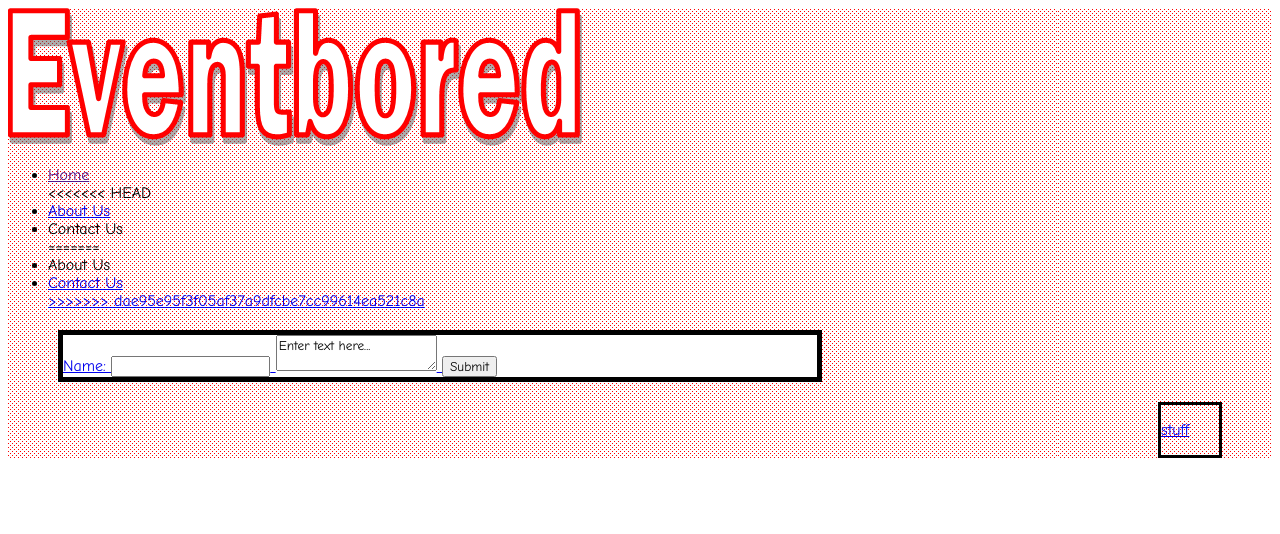
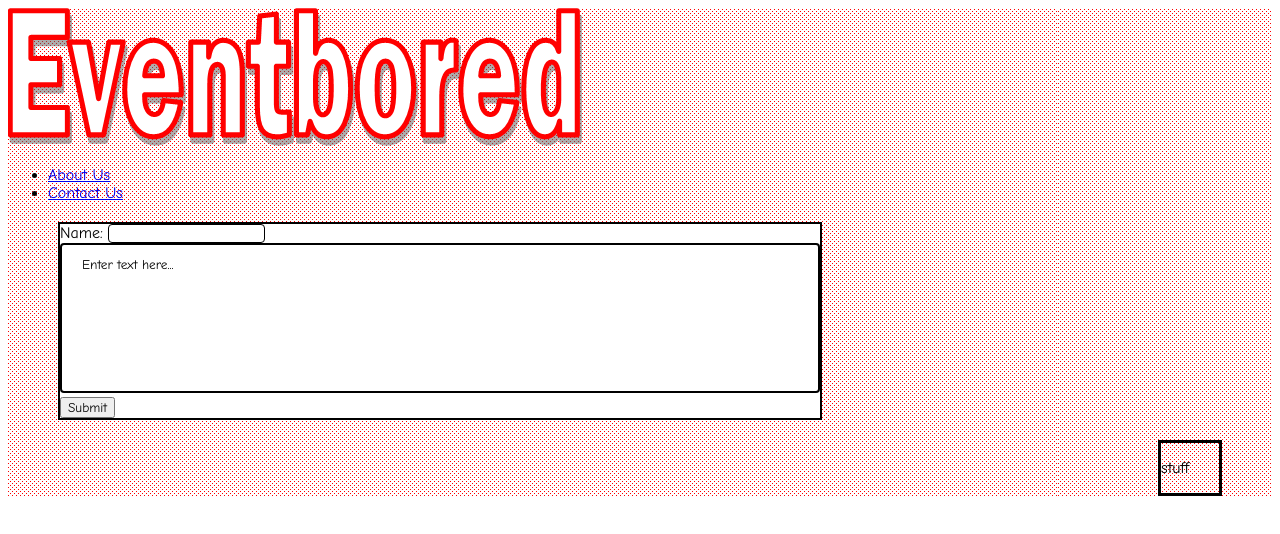
Before and after one commit to Kennysc/EventBored, a plain HTML site: page index.html in a window 1280 px wide. Drawn offline with Linux system fonts and the light colour scheme.

Commit message:
modified hyperlinks and textbox

```diff
--- a/index.html
+++ b/index.html
@@ -4,23 +4,17 @@
   <head>
       <meta charset="UTF-8">
       <title>EventBored</title>
-      <!-- Link to stylesheet -->
       <link href="./styles.css" rel="stylesheet">
     </head>
   <body>
   	<div id= "main_content">
-  		<img src="./EventBored_Title.png">
+  		<a href="./index.html">
+      <img src="./EventBored_Title.png">
+    </a>
   		<nav>
   			<ul id="nav">
-  				<li><a href="">Home</a></li>
-<<<<<<< HEAD
   				<li><a href="./about_us.html">About Us</a></li>
-  				<li>Contact Us </li>
-=======
-  				<li>About Us </li>
-  				<li><a href="./contact_page.html">Contact Us </li>
->>>>>>> dae95e95f3f05af37a9dfcbe7cc99614ea521c8a
-
+  				<li><a href="./contact_page.html">Contact Us</a> </li>
   			</ul>
   			<div class="container">
   				<form id="usrform"> Name: <input type="text" name="usrname">
--- a/styles.css
+++ b/styles.css
@@ -12,7 +12,7 @@
  	margin-left: 50px;
  	margin-top: 20px;
  	margin-bottom: 10px;
- 	border: 5px solid black;
+ 	border: 2px solid black;
  }
 
  .Box {
@@ -26,6 +26,21 @@
  	border: 3px	solid black;
  }
 
+textarea {
+    width: 100%;
+    height: 150px;
+    padding: 12px 20px;
+    box-sizing: border-box;
+    border: 2px solid black;
+    border-radius: 4px;
+    background-color: white;
+    resize: none;
+}
 form {
-	background-color: white;
- }
+	background: white;
+}
+
+input[type=text] {
+    border: 1px solid black;
+    border-radius: 4px;
+}
```
Also changed, not shown: about_us.html (+2 -0 lines), contact_page.html (+3 -1 lines).
